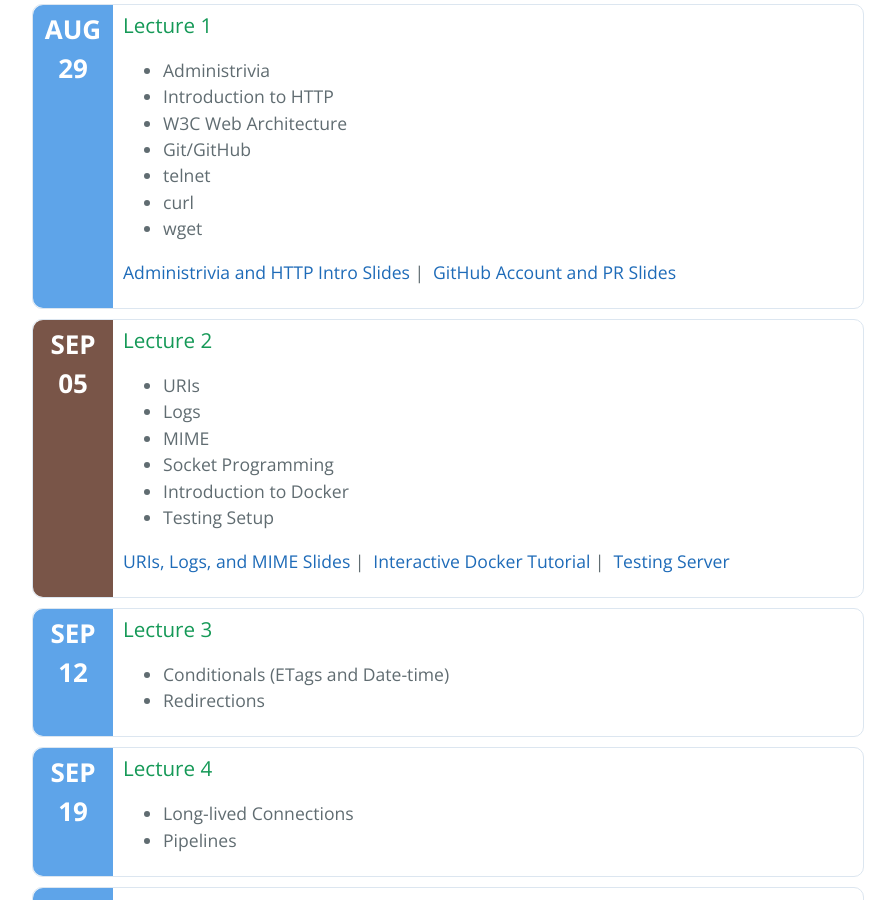
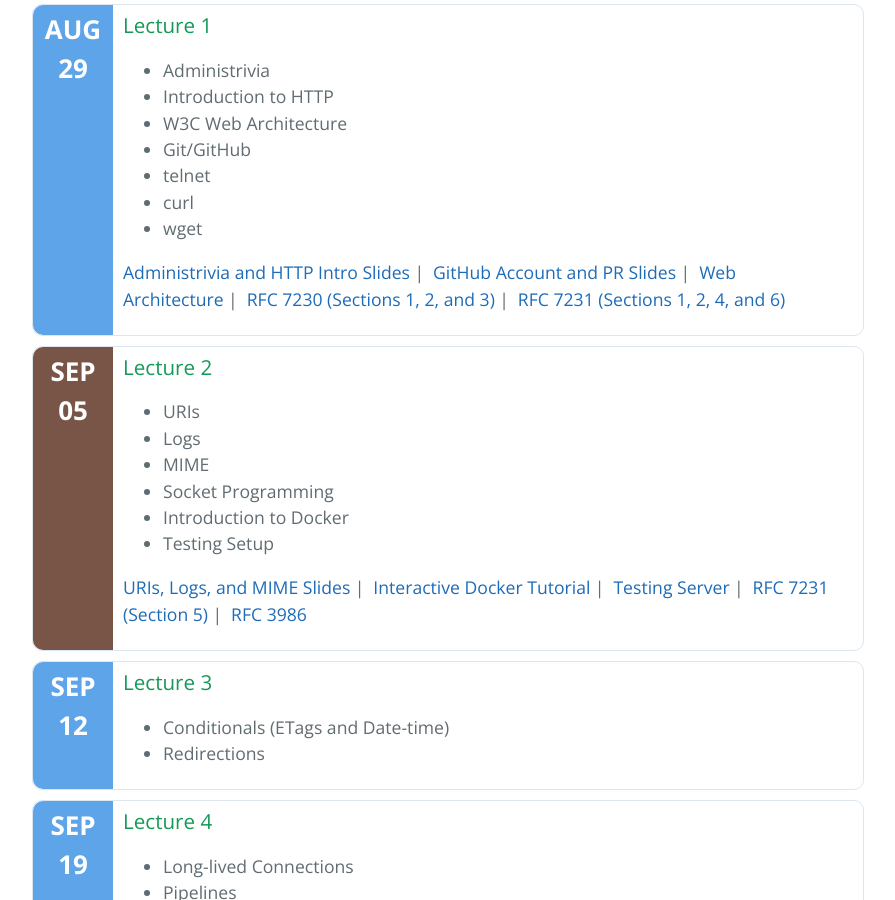
Before and after one commit to cs531-f19/cs531-f19.github.io, a Jekyll site: the page built from lectures.md, in a window 1280 px wide and 900 px high, scrolled down 441 px. Shown: the whole window, without its empty margins (192-1087 px from the left). Built offline with Jekyll 4.4.1, drawn with Linux system fonts in a browser that asks for light colours; the repository's description, which GitHub fills in, is left out.

Commit message:
Add reading links to lecture 1 and 2

```diff
--- a/_data/lectures.yml
+++ b/_data/lectures.yml
@@ -13,6 +13,12 @@
     href: /slides/lecture-01-admin-http.pdf
   - title: GitHub Account and PR Slides
     href: /slides/lecture-01-github.pdf
+  - title: Web Architecture
+    href: https://www.w3.org/TR/webarch/
+  - title: RFC 7230 (Sections 1, 2, and 3)
+    href: https://tools.ietf.org/html/rfc7230
+  - title: RFC 7231 (Sections 1, 2, 4, and 6)
+    href: https://tools.ietf.org/html/rfc7231
 - title: Lecture 2
   date: 2019-09-05
   featured: true
@@ -30,6 +36,10 @@
     href: https://training.play-with-docker.com/microservice-orchestration/
   - title: Testing Server
     href: https://cs531.cs.odu.edu/
+  - title: RFC 7231 (Section 5)
+    href: https://tools.ietf.org/html/rfc7230
+  - title: RFC 3986
+    href: https://tools.ietf.org/html/rfc3986
 - title: Lecture 3
   date: 2019-09-12
   topics:
```
